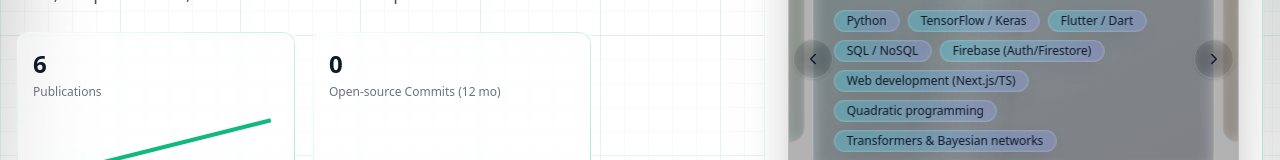
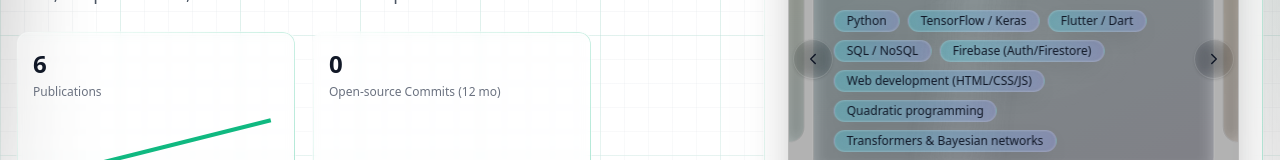
Before and after one commit to Tridude5/JohnSlavinskas, a Next.js app: page / in a window 1280 px wide. Shown: the part 258-418 px from the top of the page. Built offline with nearby package versions, Linux system fonts and the light colour scheme; no server answers.

Commit message:
Update SkillsCard.tsx

```diff
--- a/components/SkillsCard.tsx
+++ b/components/SkillsCard.tsx
@@ -18,7 +18,7 @@ const SKILLS = {
     "Flutter / Dart",
     "SQL / NoSQL",
     "Firebase (Auth/Firestore)",
-    "Web development (Next.js/TS)",
+    "Web development (HTML/CSS/JS)",
     "Quadratic programming",
     "Transformers & Bayesian networks",
   ],
```
